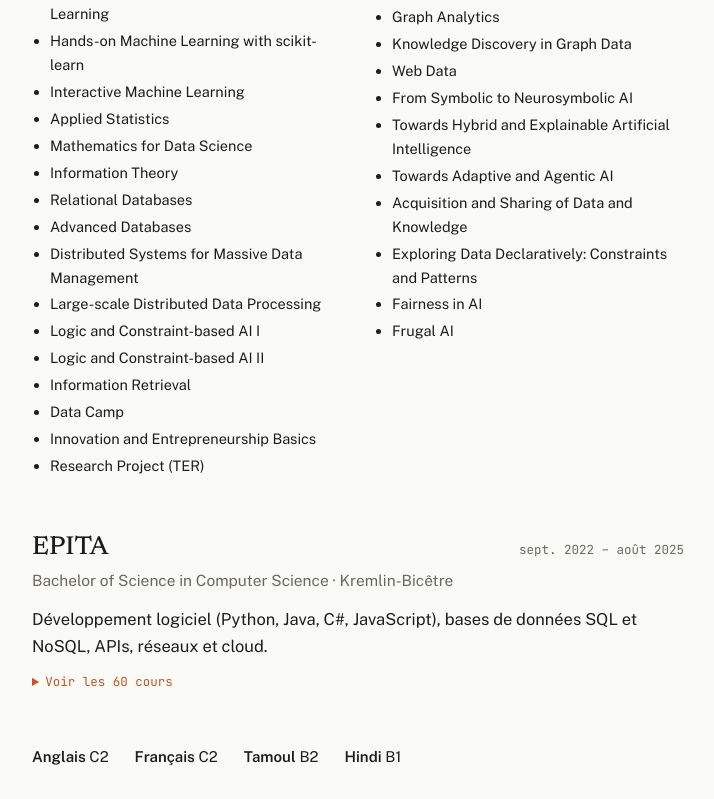
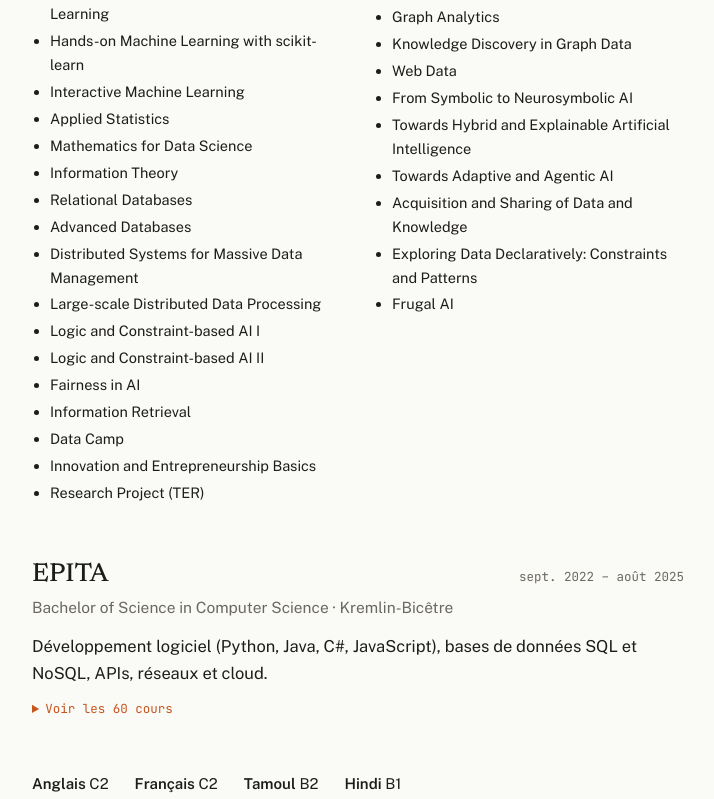
Before and after one commit to sathyagnanou/portfolio, a plain HTML site: page index.html in a window 1280 px wide. Shown: the part 7424-8223 px from the top of the page, without its empty margins (282-996 px from the left). Drawn offline with nearby package versions, Linux system fonts and the light colour scheme.

Commit message:
Move Fairness in AI to M1

```diff
--- a/index.html
+++ b/index.html
@@ -484,8 +484,8 @@ footer { padding: 36px 0 50px; display: flex; justify-content: space-between; ga
       <div class="entry-head"><h3>Université Paris-Saclay</h3><span class="dates"><span class="fr">sept. 2025 – août 2027</span><span class="en">Sep 2025 – Aug 2027</span></span></div>
       <p class="role">Master of Science in Data Science · Gif-sur-Yvette</p>
       <div class="cgroups">
-          <div><h5>M1 · 2025–2026</h5><ul><li>Foundational Principles of Machine Learning</li><li>Hands-on Machine Learning with scikit-learn</li><li>Interactive Machine Learning</li><li>Applied Statistics</li><li>Mathematics for Data Science</li><li>Information Theory</li><li>Relational Databases</li><li>Advanced Databases</li><li>Distributed Systems for Massive Data Management</li><li>Large-scale Distributed Data Processing</li><li>Logic and Constraint-based AI I</li><li>Logic and Constraint-based AI II</li><li>Information Retrieval</li><li>Data Camp</li><li>Innovation and Entrepreneurship Basics</li><li>Research Project (TER)</li></ul></div>
-          <div><h5>M2 · 2026–2027</h5><ul><li>Deep Learning for NLP</li><li>Graph Analytics</li><li>Knowledge Discovery in Graph Data</li><li>Web Data</li><li>From Symbolic to Neurosymbolic AI</li><li>Towards Hybrid and Explainable Artificial Intelligence</li><li>Towards Adaptive and Agentic AI</li><li>Acquisition and Sharing of Data and Knowledge</li><li>Exploring Data Declaratively: Constraints and Patterns</li><li>Fairness in AI</li><li>Frugal AI</li></ul></div>
+          <div><h5>M1 · 2025–2026</h5><ul><li>Foundational Principles of Machine Learning</li><li>Hands-on Machine Learning with scikit-learn</li><li>Interactive Machine Learning</li><li>Applied Statistics</li><li>Mathematics for Data Science</li><li>Information Theory</li><li>Relational Databases</li><li>Advanced Databases</li><li>Distributed Systems for Massive Data Management</li><li>Large-scale Distributed Data Processing</li><li>Logic and Constraint-based AI I</li><li>Logic and Constraint-based AI II</li><li>Fairness in AI</li><li>Information Retrieval</li><li>Data Camp</li><li>Innovation and Entrepreneurship Basics</li><li>Research Project (TER)</li></ul></div>
+          <div><h5>M2 · 2026–2027</h5><ul><li>Deep Learning for NLP</li><li>Graph Analytics</li><li>Knowledge Discovery in Graph Data</li><li>Web Data</li><li>From Symbolic to Neurosymbolic AI</li><li>Towards Hybrid and Explainable Artificial Intelligence</li><li>Towards Adaptive and Agentic AI</li><li>Acquisition and Sharing of Data and Knowledge</li><li>Exploring Data Declaratively: Constraints and Patterns</li><li>Frugal AI</li></ul></div>
       </div>
     </article>
     <article class="entry">
```
